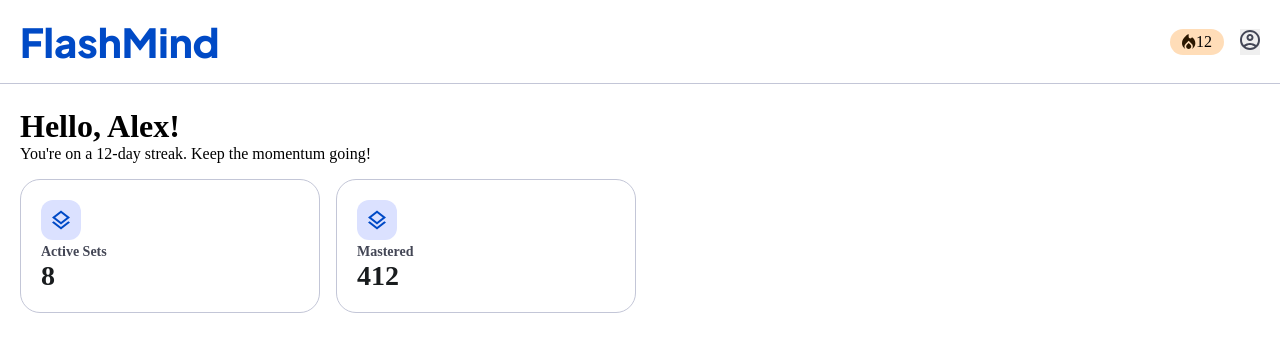
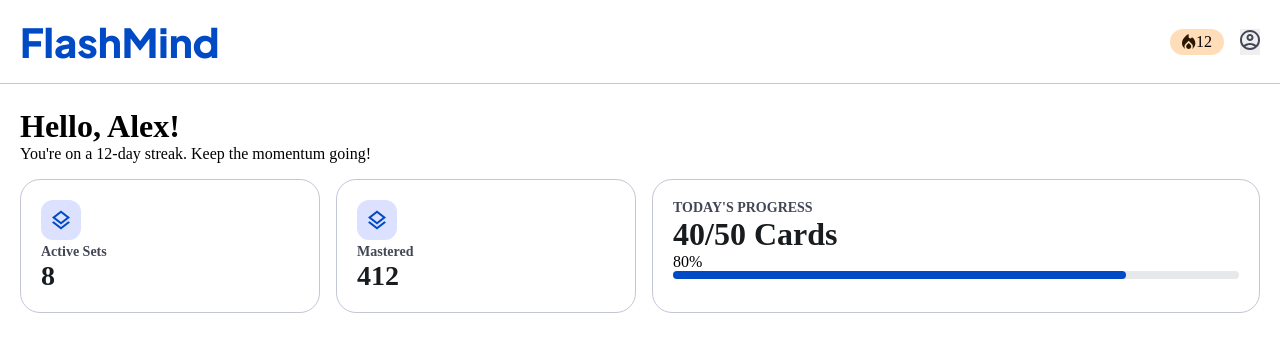
Before and after one commit to kaiqueprog21-cloud/flashcards, a Nuxt app: page / in a window 1280 px wide. Shown: the top 352 px of the page. Built offline with nearby package versions, Linux system fonts and the light colour scheme.

Commit message:
create percentage component

```diff
--- /dev/null
+++ b/app/components/progress/index.vue
@@ -0,0 +1,28 @@
+<style scoped>
+    @import "./style.css";
+</style>
+
+<script setup>
+    const props = defineProps({
+        initial: Number,
+        count: Number
+    })
+
+    const progressPercentage = computed(() => {
+        return (props.initial / props.count) * 100;
+    });
+</script>
+
+<template>
+    <div class="progress">
+        <h6 class="progress-title">TODAY'S PROGRESS</h6>
+        <p class="progress-value">{{ initial }}/{{ count }} Cards</p>
+
+        <span>{{ progressPercentage.toFixed(0) }}% </span>
+
+        <div class="progress-bar">
+            <div class="progress-bar-fill" :style="{width: progressPercentage + '%'}"/>
+        </div>
+
+    </div>
+</template>
--- /dev/null
+++ b/app/components/progress/style.css
@@ -0,0 +1,32 @@
+.progress {
+    padding: 20px;
+    border: 1px solid #C3C6D7;
+    border-radius: 20px;
+    width: 100%;
+}
+
+.progress-title {
+    color: #434655;
+    font-size: 14px;
+    font-weight: 800;
+}
+
+.progress-value {
+    color: #191C1E;
+    font-size: 32px;
+    font-weight: 600;
+}
+
+.progress-bar {
+    display: flex;
+    background: #E6E8EA;
+    border-radius: 10px;
+    width: 100%;
+    height: 8px;
+}
+
+.progress-bar-fill {
+    background: #004AC6;
+    border-radius: 10px;
+    height: 8px;
+}
--- a/app/pages/index.vue
+++ b/app/pages/index.vue
@@ -3,6 +3,7 @@
 </style>
 <script>
     import Card from '@/components/card'
+    import Progress from "@/components/progress"
 </script>
 <template>
     <div class="container">
@@ -12,6 +13,7 @@
         <div class="cards-container">
             <Card title="Active Sets" value="8" />
             <Card title="Mastered" value="412" />
+            <Progress initial="40" count="50" />
         </div>
     </div>
 </template>
```
